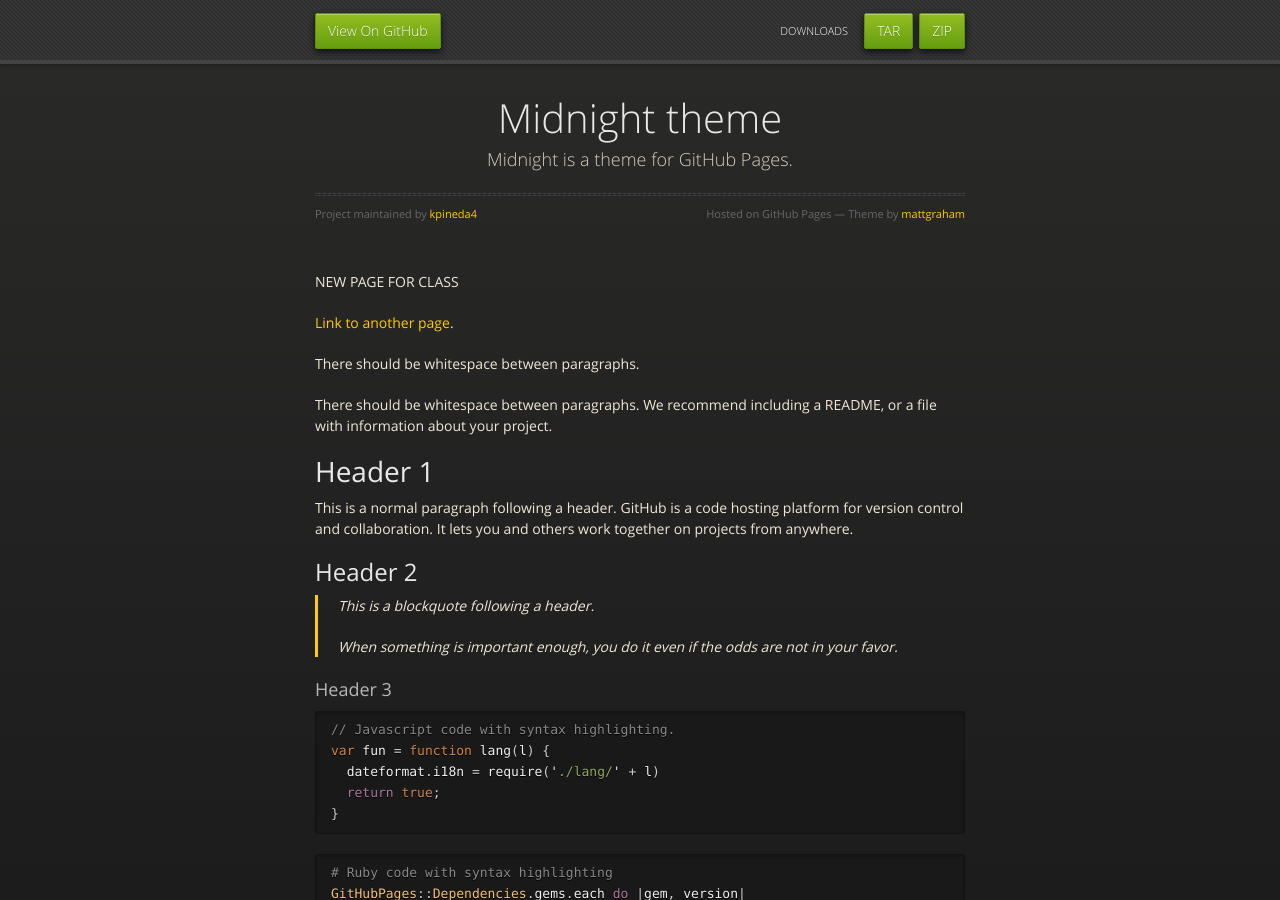
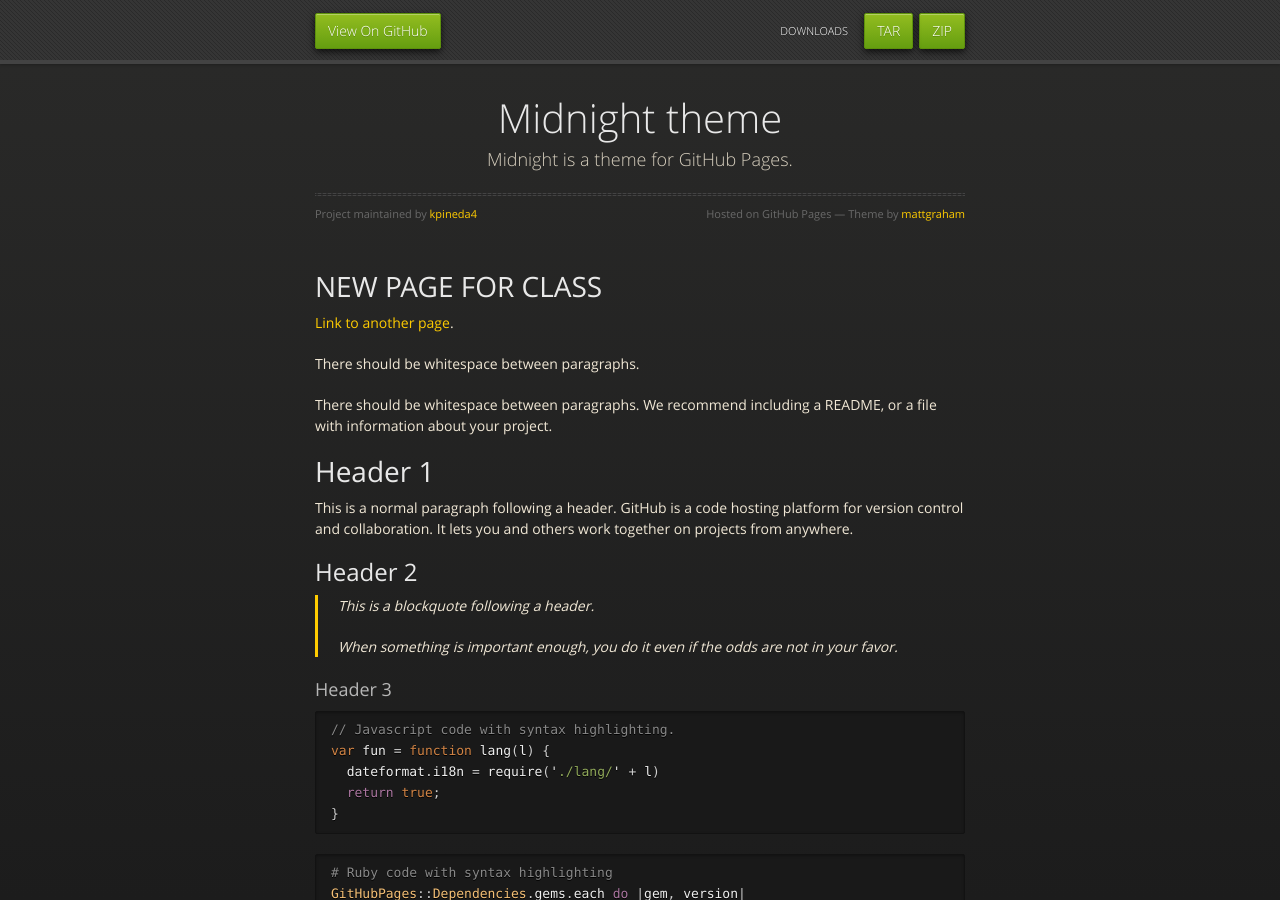
Before and after one commit to kpineda4/kpineda4.github.io, a Jekyll site: the page built from index.md, in a window 1280 px wide and 900 px high. Built offline with Jekyll 4.4.1, drawn with Linux system fonts in a browser that asks for light colours; our own code applies the rules of GitHub Pages for plain Markdown files.

```diff
--- a/index.md
+++ b/index.md
@@ -2,7 +2,7 @@
 layout: default
 ---
 
-NEW PAGE FOR CLASS
+# NEW PAGE FOR CLASS
 
 [Link to another page](./page2.html).
 
```
